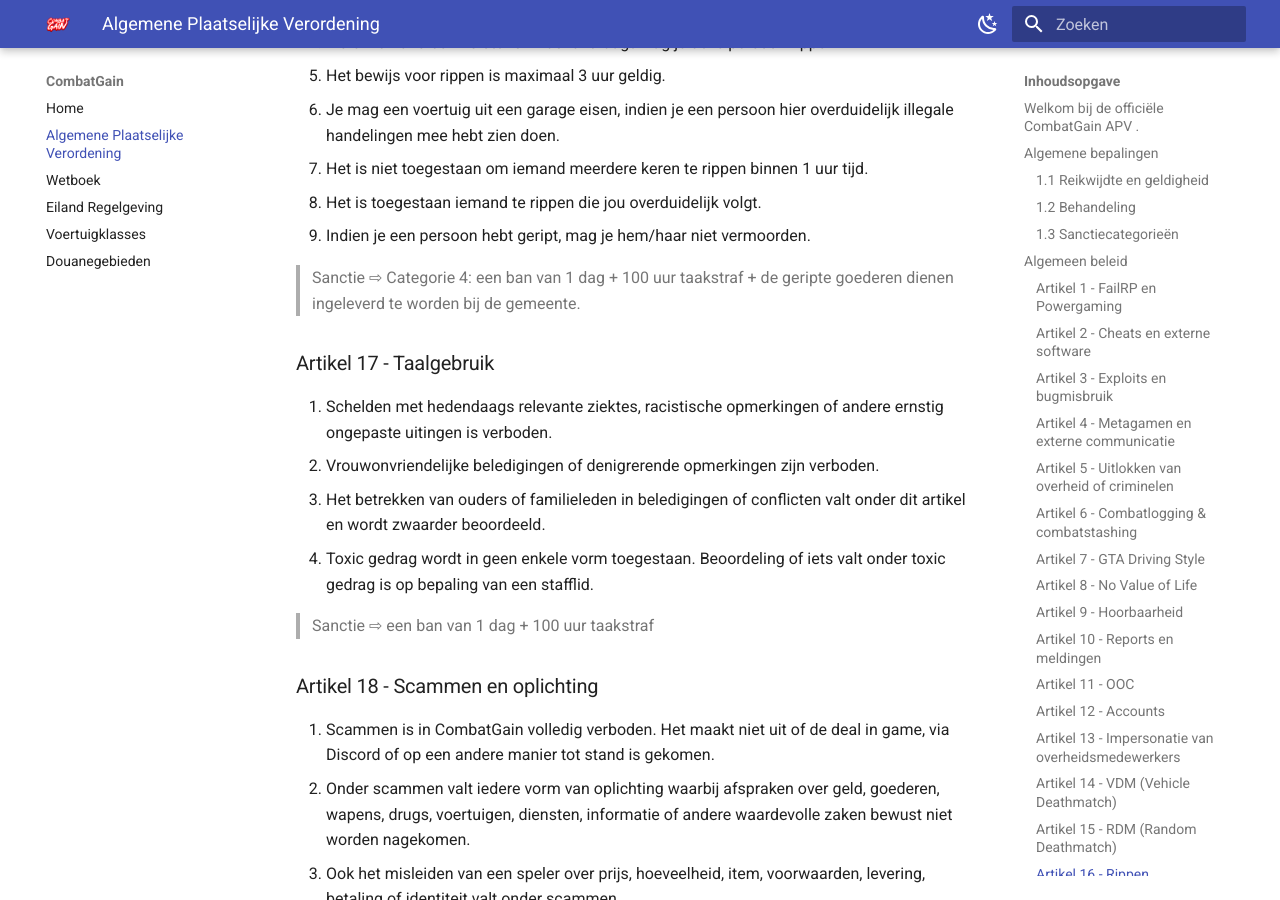
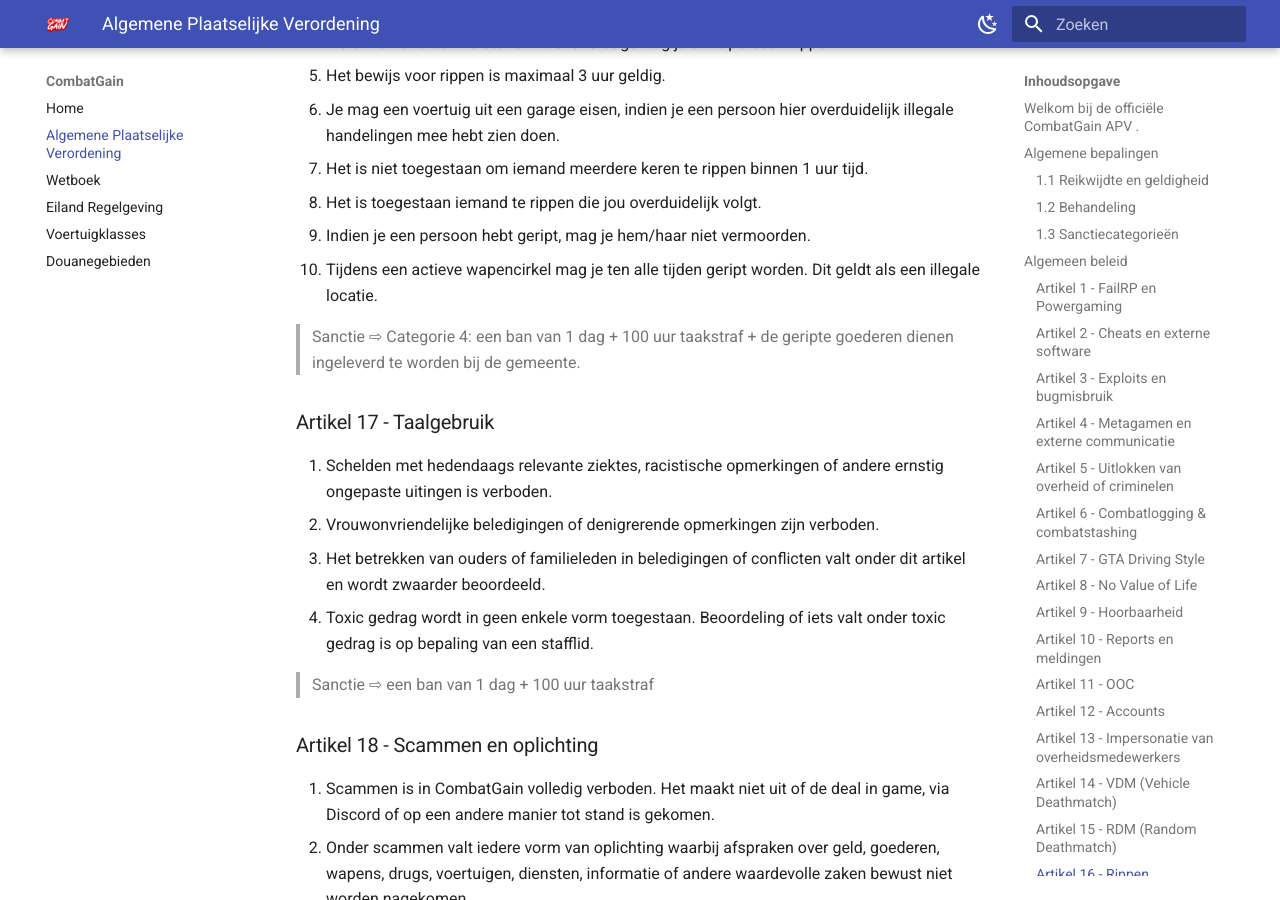
Before and after one commit to CombatGainProduction/cg-apv, an MkDocs documentation site: the page built from docs/apv.md, in a window 1280 px wide and 900 px high, scrolled down 8040 px. Built offline with MkDocs 1.6.1 and Material for MkDocs 9.7.7, drawn with Linux system fonts in a browser that asks for light colours; comment, search, counter and statistics services are not loaded.

Commit message:
Voeg regel toe over rippen tijdens actieve wapencirkel in APV

```diff
--- a/docs/apv.md
+++ b/docs/apv.md
@@ -219,6 +219,7 @@ Het is verboden je karakter te breken. Dit betekent dat je geen termen gebruikt
 7. Het is niet toegestaan om iemand meerdere keren te rippen binnen 1 uur tijd.
 8. Het is toegestaan iemand te rippen die jou overduidelijk volgt.
 9. Indien je een persoon hebt geript, mag je hem/haar niet vermoorden.
+10. Tijdens een actieve wapencirkel mag je ten alle tijden geript worden. Dit geldt als een illegale locatie.
 
 > Sanctie ⇨ Categorie 4: een ban van 1 dag + 100 uur taakstraf + de geripte goederen dienen ingeleverd te worden bij de gemeente.
 
```
